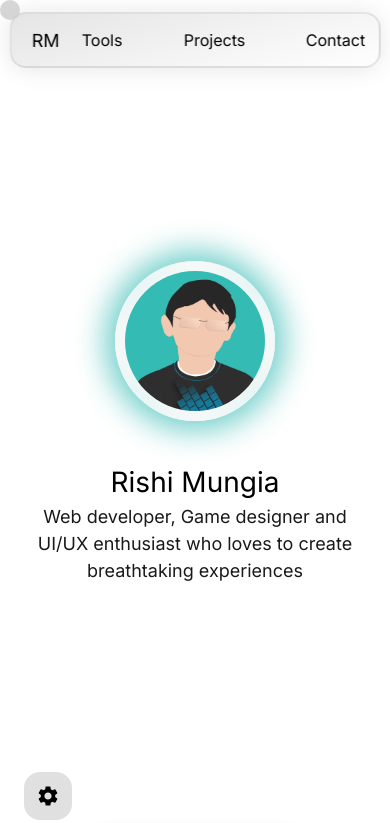
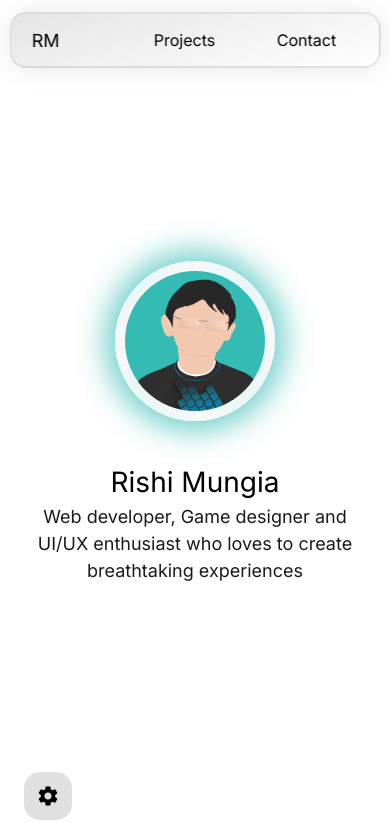
Before and after one commit to rishimungia/portfolio, a Next.js app: page / in a window 390 px wide. Shown: the top 823 px of the page. Built offline with nearby package versions, Linux system fonts and the light colour scheme.

Commit message:
Project Screen changes

```diff
--- a/src/app/@modal/(.)project/[id]/page.js
+++ b/src/app/@modal/(.)project/[id]/page.js
@@ -5,7 +5,6 @@ export default function Project ({ params }) {
     if (params.id) return (
         <ProjectScreen
             projectId={params.id}
-            setProjectScreen={() => router.push('/')}
         />
     )
 }
--- a/src/app/globals.scss
+++ b/src/app/globals.scss
@@ -1,3 +1,5 @@
+@import url('https://fonts.googleapis.com/css2?family=Inter:ital,opsz,wght@0,14..32,100..900;1,14..32,100..900&display=swap');
+
 // CSS GLOBAL RESET
 *, *::before, *::after {
   box-sizing: border-box;
@@ -36,6 +38,9 @@ p, h1, h2, h3, h4, h5, h6 {
 
 :root {
   --page-padding: 5vw;
+
+  font-family: "Inter", sans-serif;
+  font-optical-sizing: auto;
 
   cursor: none;
 
@@ -80,9 +85,9 @@ p, h1, h2, h3, h4, h5, h6 {
 }
 
 [data-theme="dark"] {
-  --bg-color: #0f0f0f;
+  --bg-color: hsl(0, 0%, 4%);
   --bg-color-dull: #000000;
-  --card-hover-bg: hsl(0, 0%, 25%);
+  --card-hover-bg: hsl(0, 0%, 40%);
   background: hsl(0, 0%, 0%);
 
   --text-color: #FFFFFF;
@@ -109,9 +114,21 @@ section {
     --page-padding: 7.5vw;
   }
 }
+
 // Desktop
 @media only screen and (min-width: 1020px) {
   :root {
     --page-padding: 15vw;
   }
 }
+
+// Tablets and Mobile
+@media only screen and (max-width: 550px) {
+  :root {
+    cursor: initial;
+
+    * {
+      cursor: initial;
+    }
+  }
+}
--- a/src/app/page.js
+++ b/src/app/page.js
@@ -150,7 +150,7 @@ export default function Home() {
             <a href="https://www.linkedin.com/in/rishi-mungia/" className={styles.contactCard}><FaLinkedin /></a>
             <a href="https://dribbble.com/PIXELBIT_r" className={styles.contactCard}><FaDribbble /></a>
             <a href="https://twitter.com/RishiMungia" className={styles.contactCard}><FaTwitter /></a>
-            <a onClick={() => copyToClipboard('+91 88245 40615')} className={styles.contactCard}><FaPhoneAlt /></a>
+            <a onClick={() => copyToClipboard('+44 7425 830686')} className={styles.contactCard}><FaPhoneAlt /></a>
           </div>
         </div>
 
--- a/src/app/page.module.scss
+++ b/src/app/page.module.scss
@@ -292,7 +292,7 @@
         padding: 0.6rem 1rem;
         border-radius: 8px;
         box-shadow: 0px 8px 15px 0px hsla(0, 0%, 0%, 0.2);
-        transform: translate(-50%, 6rem);
+        transform: translate(-50%, 10rem);
         transition: transform 0.3s ease-in-out;
         display: flex;
         justify-content: center;
--- a/src/components/Cursor/Cursor.module.scss
+++ b/src/components/Cursor/Cursor.module.scss
@@ -14,3 +14,9 @@
     transition: all 0.1s ease-out 0s;
     transition-property: background, filter;
 }
+
+@media only screen and (max-width: 550px) {
+    .cursor {
+        display: none;
+    }
+}
--- a/src/components/Navbar/Navbar.js
+++ b/src/components/Navbar/Navbar.js
@@ -27,15 +27,14 @@ export default function Navbar() {
             )}
 
             <div className={styles.navLinks}>
-                {!isMobile ? (
+                {path === "/" ?
                     <>
-                        <HoverButton text={"Tools"} link={"/#toolkit"} />
+                        {/* <HoverButton text={"Tools"} link={"/#toolkit"} /> */}
                         <HoverButton text={"Projects"} link={"/#projects"} />
                         <HoverButton text={"Contact"} link={"/#contact"} />
-                    </>
-                ) : (
-                    <HoverButton text={"Contact"} link={"/#contact"} />
-                )}
+                    </> :
+                    <HoverButton text={"Home"} link={"/"} />
+                }
             </div>
         </nav>
     );
@@ -55,7 +54,7 @@ function HoverButton({ text, link }) {
     }
 
     return (
-        <a
+        <Link
             href={link}
             className={styles.hoverBtn}
             onMouseEnter={() => {
@@ -94,6 +93,6 @@ function HoverButton({ text, link }) {
             >
                 {text}
             </p>
-        </a>
+        </Link>
     );
 }
--- a/src/components/ProjectCard/ProjectCard.module.scss
+++ b/src/components/ProjectCard/ProjectCard.module.scss
@@ -30,7 +30,7 @@
 
         background-position: center;
         background-size: 400%;
-        filter: blur(70px) saturate(5) contrast(1.25);
+        filter: blur(70px) saturate(6);
         opacity: 0;
 
         transition: all 0.5s ease-in-out;
--- a/src/components/ProjectScreen/ProjectScreen.js
+++ b/src/components/ProjectScreen/ProjectScreen.js
@@ -7,10 +7,11 @@ import { MdClose } from "react-icons/md";
 import { AiFillGithub } from 'react-icons/ai';
 
 import projectsData from '@/utils/projectData';
-import { useRouter } from 'next/navigation';
+import { usePathname, useRouter } from 'next/navigation';
 
 export default function ProjectScreen ({ projectId }) {
     const router = useRouter();
+    const path = usePathname();
     const data = projectsData.find((project) => project.id === projectId);
 
     const [close, setClose] = useState(false);
@@ -21,12 +22,9 @@ export default function ProjectScreen ({ projectId }) {
 
     function handleClose (event) {
         if (event.target.id === styles.closeBtn) {
+            document.body.style.overflow = 'unset';
+            if (path !== "/" && !close) router.back();
             setClose(true);
-
-            setTimeout(() => {
-                document.body.style.overflow = 'unset';
-                router.back();
-            }, 200);
         }
     }
 
```
